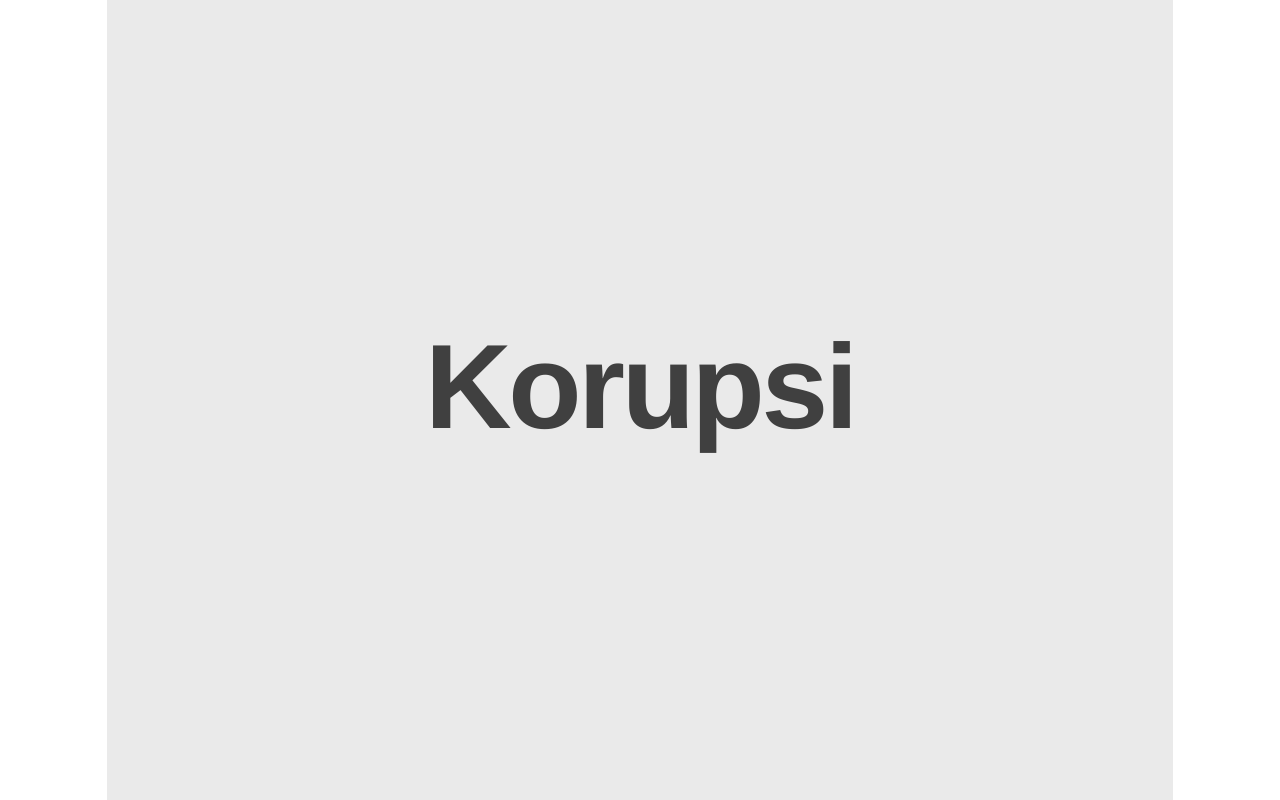
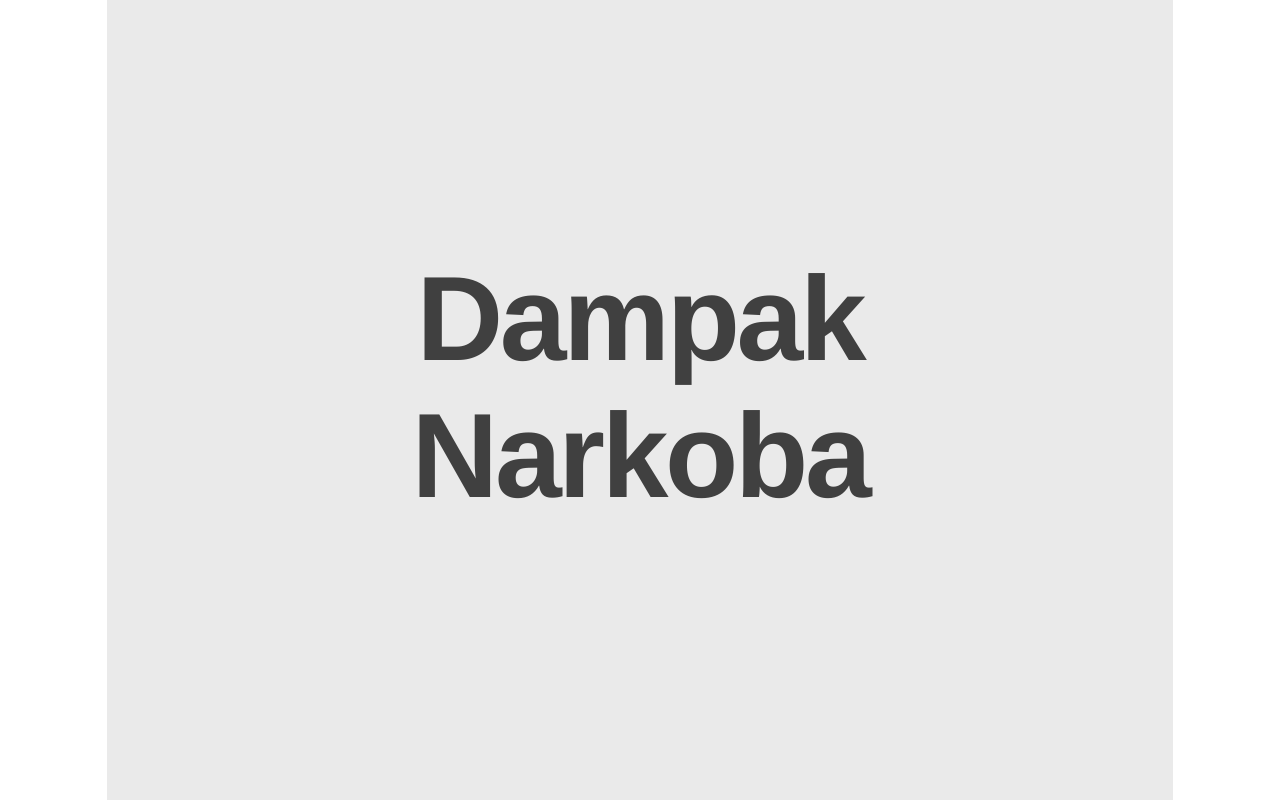
Before and after one commit to Mikroskil/DoaIbu, a website: page dist/index.html in a window 1280 px wide. Drawn offline with Linux system fonts and the light colour scheme.

Commit message:
Commit pertama

```diff
--- a/dist/index.html
+++ b/dist/index.html
@@ -3,13 +3,13 @@
   <head>
     <meta charset="utf-8">
     <meta name="viewport" content="width=device-width, initial-scale=1, maximum-scale=1">
-    <title>Korupsi</title>
+    <title>DoaIbu</title>
     <link rel="stylesheet" type="text/css" href="build/build.css">
   </head>
   <body>
     <article>
       <section>
-        <h1>Korupsi</h1>
+        <h1>Dampak Narkoba</h1>
       </section>
       <section>
         <h2>Keyboard Interaction</h2>
```
